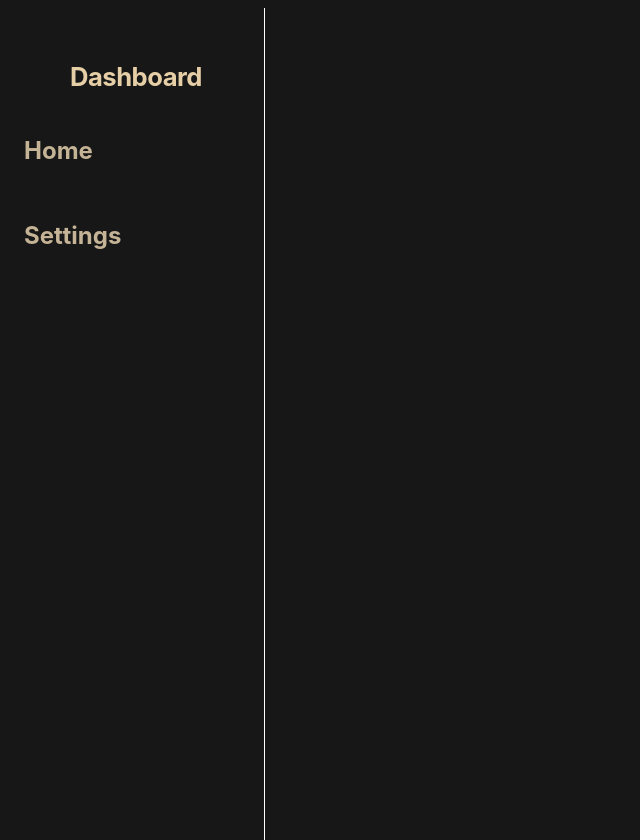
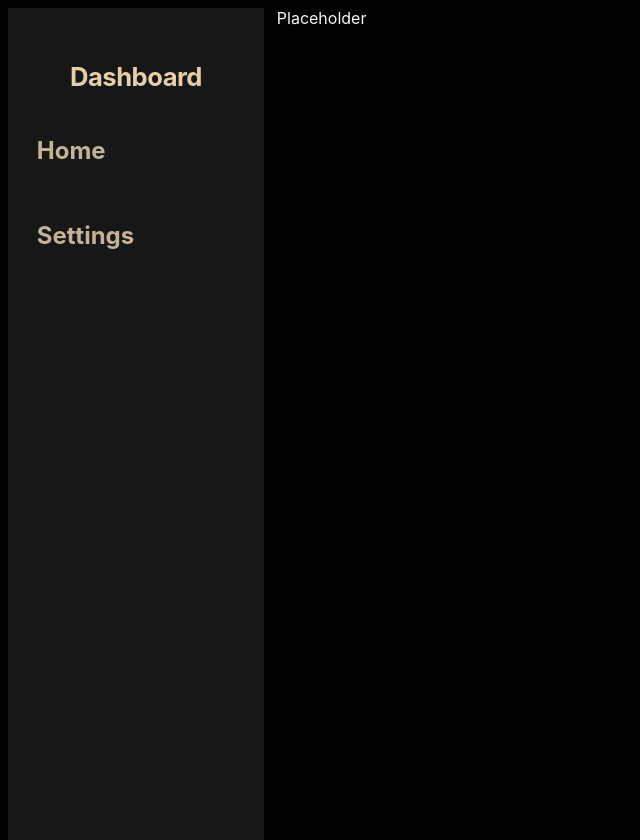
Before and after one commit to KuenVoid/Dashboard, a React (Vite) app in the folder Dashboard/: page / in a window 1280 px wide. Shown: the whole page, without its empty margins (0-640 px from the left). Built offline with nearby package versions, Linux system fonts and the light colour scheme.

Commit message:
added resizeable sidebar

```diff
--- a/Dashboard/src/App.css
+++ b/Dashboard/src/App.css
@@ -1,5 +1,5 @@
 body {
-  background-color: #171717;
+  background-color: #000000;
   color: #f7f7f7;
   font-family: -apple-system, BlinkMacSystemFont, 'Segoe UI', Roboto, sans-serif;
 
@@ -20,11 +20,10 @@ body {
 
 .menu {
   height: 100vh;
-  width: 20vw;
   background-color: #171717;
   color: #c5b396;
   padding-top: 4vh;
-  border-right: 1px solid white;
+  /* border-right: 1px solid white; */
   display: flex;
   flex-direction: column;
   gap: 0.5vh;
@@ -33,7 +32,10 @@ body {
     cursor: pointer;
     transition: background-color 0.2s ease;
     padding: 2vh;
+    margin-left: 1vw;
+    margin-right: 1vw;
     margin-bottom: 0;
+    border-radius: 16px;
     &:hover {
       background-color: rgba(200, 200, 200, 0.2);
       color: #c5b396;
@@ -49,3 +51,7 @@ body {
     letter-spacing: -0.5px;
   }
 }
+
+.resizer-handle {
+  width: 1vw;
+}
--- /dev/null
+++ b/Dashboard/src/Component/Home.jsx
@@ -0,0 +1,7 @@
+import React from "react";
+
+export default function Home() {
+  return (
+    <div>Placeholder</div>
+  );
+}
--- a/Dashboard/src/Menu.jsx
+++ b/Dashboard/src/Component/Menu.jsx
@@ -1,13 +1,11 @@
-import './App.css';
+import React from "react";
 
-function Menu() {
+export default function Menu({width}) {
   return (
-    <nav className='menu'>
+    <nav className='menu' style={ { width: `${width}vw` } }>
       <h1 className='sidebar-title'>Dashboard</h1>
       <h2 className='page_option'>Home</h2>
       <h2 className='page_option'>Settings</h2>
     </nav>
   );
 }
-
-export default Menu;
--- a/Dashboard/src/Home_Page.jsx
+++ /dev/null
@@ -1,9 +0,0 @@
-import './App.css';
-
-function Home_Page() {
-  return (
-    <div></div>
-  );
-}
-
-export default Home_Page;
--- /dev/null
+++ b/Dashboard/src/Main_Panel.jsx
@@ -0,0 +1,46 @@
+import { useState, useEffect, useRef } from "react";
+import Menu from "./Component/Menu";
+import Home from "./Component/Home";
+import "./App.css";
+
+export default function App() {
+  const [sidebarWidth, SetsidebarWidth] = useState(20);
+  const isResizing = useRef(false);
+
+  const startResizing = () => {
+    isResizing.current = true;
+    document.body.style.cursor = "ew-resize";
+  };
+
+  const stopResizing = () => {
+    isResizing.current = false;
+    document.body.style.cursor = "default";
+  };
+
+  useEffect(() => {
+    const handleMouseMove = e => {
+      if(!isResizing.current) return;
+
+      const newWidth = e.clientX / window.innerWidth * 100;
+      if(newWidth > 15.5 && newWidth < 40){
+        SetsidebarWidth(newWidth);
+      }
+    }
+
+    window.addEventListener("mousemove", handleMouseMove);
+    window.addEventListener("mouseup", stopResizing);
+
+    return () => {
+        window.removeEventListener("mousemove", handleMouseMove);
+        window.removeEventListener("mouseup", stopResizing);
+    }
+  }, [])
+
+  return (
+    <div className="app-container">
+      <Menu width={sidebarWidth} />
+      <div className="resizer-handle" onMouseDown={startResizing} />
+      <Home />
+    </div>
+  );
+}
--- a/Dashboard/src/main.jsx
+++ b/Dashboard/src/main.jsx
@@ -1,13 +1,9 @@
 import React from "react";
 import ReactDOM from "react-dom/client";
-import Home_Page from "./Home_Page";
-import Menu from "./Menu.jsx";
+import App from "./Main_Panel";
 
 ReactDOM.createRoot(document.getElementById("root")).render(
   <React.StrictMode>
-    <div className="app-container">
-      <Home_Page />
-      <Menu />
-    </div>
+    <App />
   </React.StrictMode>,
 );
```
